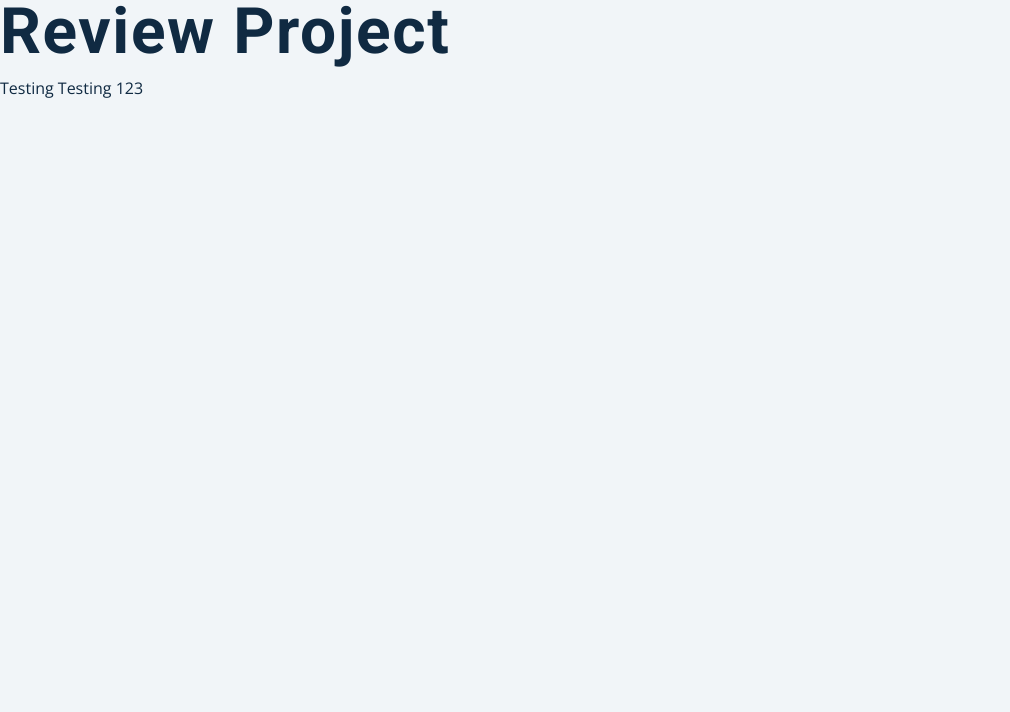
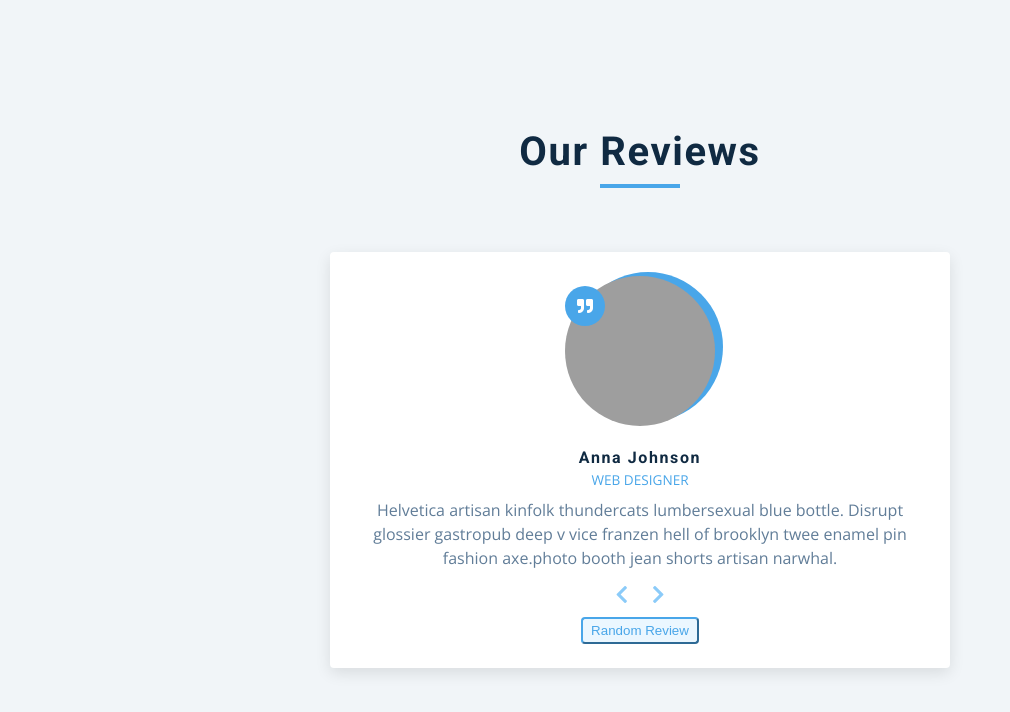
Before and after one commit to digimori/VanillaJavaScriptPractice, a plain HTML site: page Review/setup/indexreview.html in a window 1280 px wide. Shown: the whole page, without its empty margins (0-1010 px from the left). Drawn offline with nearby package versions, Linux system fonts and the light colour scheme; grey boxes are pictures that could not be loaded.

Commit message:
Review toggler project complete

```diff
--- a/Review/setup/app.js
+++ b/Review/setup/app.js
@@ -0,0 +1,88 @@
+// Local review object that will be iterated through
+
+const reviews = [
+    {
+      id: 1,
+      name: 'susan smith',
+      job: 'web developer',
+      img: 'https://www.course-api.com/images/people/person-1.jpeg',
+      text: "I'm baby meggings twee health goth +1. Bicycle rights tumeric chartreuse before they sold out chambray pop-up. Shaman humblebrag pickled coloring book salvia hoodie, cold-pressed four dollar toast everyday carry",
+    },
+    {
+      id: 2,
+      name: 'anna johnson',
+      job: 'web designer',
+      img: 'https://www.course-api.com/images/people/person-2.jpeg',
+      text: 'Helvetica artisan kinfolk thundercats lumbersexual blue bottle. Disrupt glossier gastropub deep v vice franzen hell of brooklyn twee enamel pin fashion axe.photo booth jean shorts artisan narwhal.',
+    },
+    {
+      id: 3,
+      name: 'peter jones',
+      job: 'intern',
+      img: 'https://www.course-api.com/images/people/person-4.jpeg',
+      text: 'Sriracha literally flexitarian irony, vape marfa unicorn. Glossier tattooed 8-bit, fixie waistcoat offal activated charcoal slow-carb marfa hell of pabst raclette post-ironic jianbing swag.',
+    },
+    {
+      id: 4,
+      name: 'bill anderson',
+      job: 'the boss',
+      img: 'https://www.course-api.com/images/people/person-3.jpeg',
+      text: 'Edison bulb put a bird on it humblebrag, marfa pok pok heirloom fashion axe cray stumptown venmo actually seitan. VHS farm-to-table schlitz, edison bulb pop-up 3 wolf moon tote bag street art shabby chic. ',
+    },
+  ];
+
+  // Selecting items
+const img = document.getElementById('person-img');
+const author = document.getElementById('author');
+const job = document.getElementById('job');
+const info = document.getElementById('info');
+
+// Getting the buttons
+const prevBtn = document.querySelector('.prev-btn');
+const nextBtn = document.querySelector('.next-btn');
+const randomBtn = document.querySelector('.random-btn');
+
+// Setting starting item (First review)
+let currentItem = 1;
+
+// Show person based on item
+function showPerson(){
+    const item = reviews[currentItem];
+    img.src = item.img;
+    author.textContent = item.name;
+    job.textContent = item.job;
+    info.textContent = item.text;
+}
+
+//Initial load:
+window.addEventListener('DOMContentLoaded', function(){
+    //Showing the first object entry on load
+showPerson()
+})
+
+// Event listeners for Prev/Next buttons:
+nextBtn.addEventListener('click', function() {
+    currentItem++
+    if(currentItem > reviews.length - 1) {
+        currentItem = 0;
+    }
+    showPerson();
+})
+
+prevBtn.addEventListener('click', function() {
+    currentItem--
+    if(currentItem < 0) {
+        currentItem = reviews.length - 1;
+    }
+    showPerson();
+})
+
+// Random button logic:
+function getRandomNumber() {
+    return Math.floor(Math.random() * reviews.length);
+}
+
+randomBtn.addEventListener('click', function() {
+    currentItem = Math.floor(Math.random() * reviews.length)
+    showPerson()
+})
--- a/Review/setup/indexreview.html
+++ b/Review/setup/indexreview.html
@@ -1,24 +1,53 @@
 <!DOCTYPE html>
 <html lang="en">
-  <head>
+
+<head>
     <meta charset="UTF-8" />
     <meta name="viewport" content="width=device-width, initial-scale=1.0" />
     <title>Starter</title>
     <!-- font-awesome -->
-    <link
-      rel="stylesheet"
-      href="https://cdnjs.cloudflare.com/ajax/libs/font-awesome/5.14.0/css/all.min.css"
-    />
+    <link rel="stylesheet" href="https://cdnjs.cloudflare.com/ajax/libs/font-awesome/5.14.0/css/all.min.css" />
 
-    <!-- styles -->
+    <!-- Styles -->
     <link rel="stylesheet" href="styles.css" />
-  </head>
-  <body>
-    <h1>review project</h1>
+</head>
 
-Testing Testing 123
+<body>
+    <main>
+        <section class="container">
+            <!-- Title -->
+            <div class="title">
+                <h2>Our Reviews</h2>
+                <div class="underline"></div>
+            </div>
+            <!-- Review -->
+            <article class="review">
+                <div class="img-container">
+                    <img src="person-1.jpeg" id="person-img" alt="person-img" />
+                </div>
+                <h4 id="author"></h4>
+                <p id="job"></p>
+                <p id="info"></p>
 
-    <!-- javascript -->
+                <!-- Previous/Next Buttons -->
+                <div class="button-container">
+                    <button class="prev-btn">
+                        <i class="fas fa-chevron-left"></i>
+                    </button>
+                    <button class="next-btn">
+                        <i class="fas fa-chevron-right"></i>
+                    </button>
+                </div>
+
+                <!-- Random Review button -->
+                <button class="random-btn">Random Review</button>
+            </article>
+
+        </section>
+    </main>
+
+    <!-- Javascript -->
     <script src="app.js"></script>
-  </body>
+</body>
+
 </html>
```
Also changed, not shown: index.html (+1 -0 lines).
